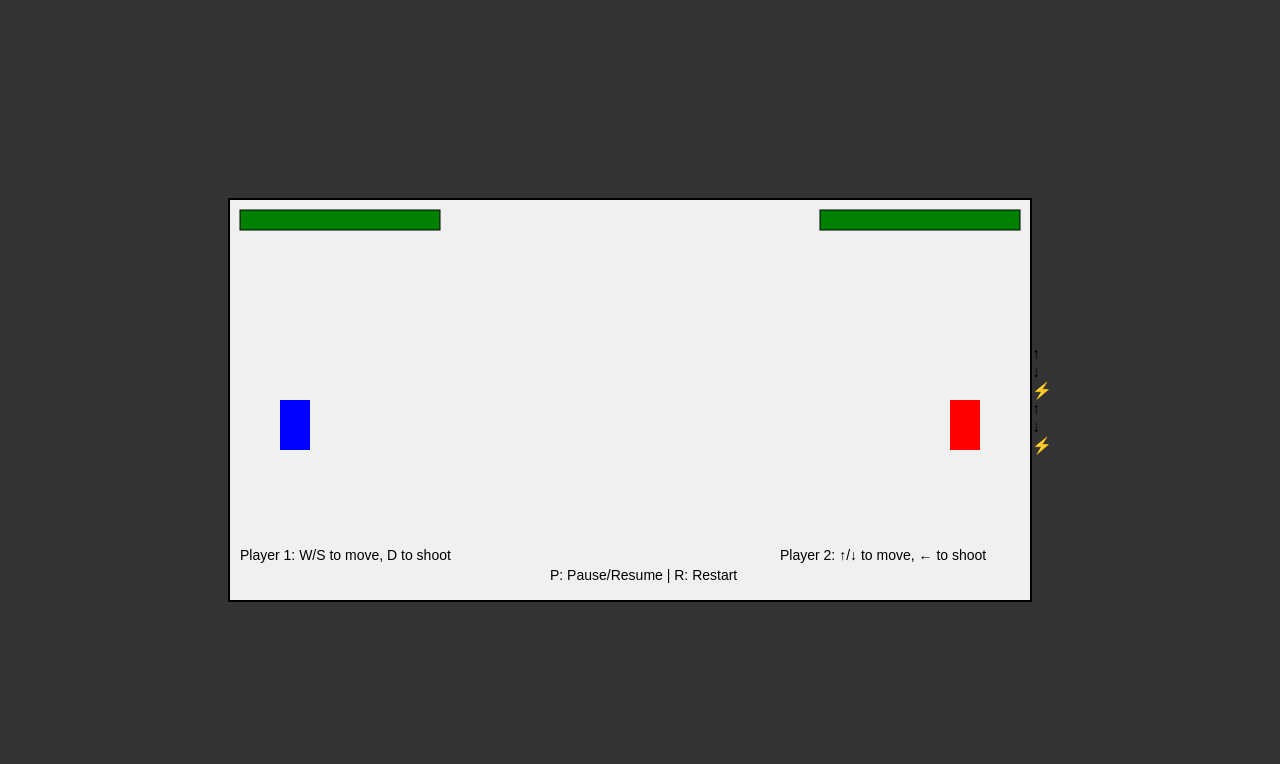
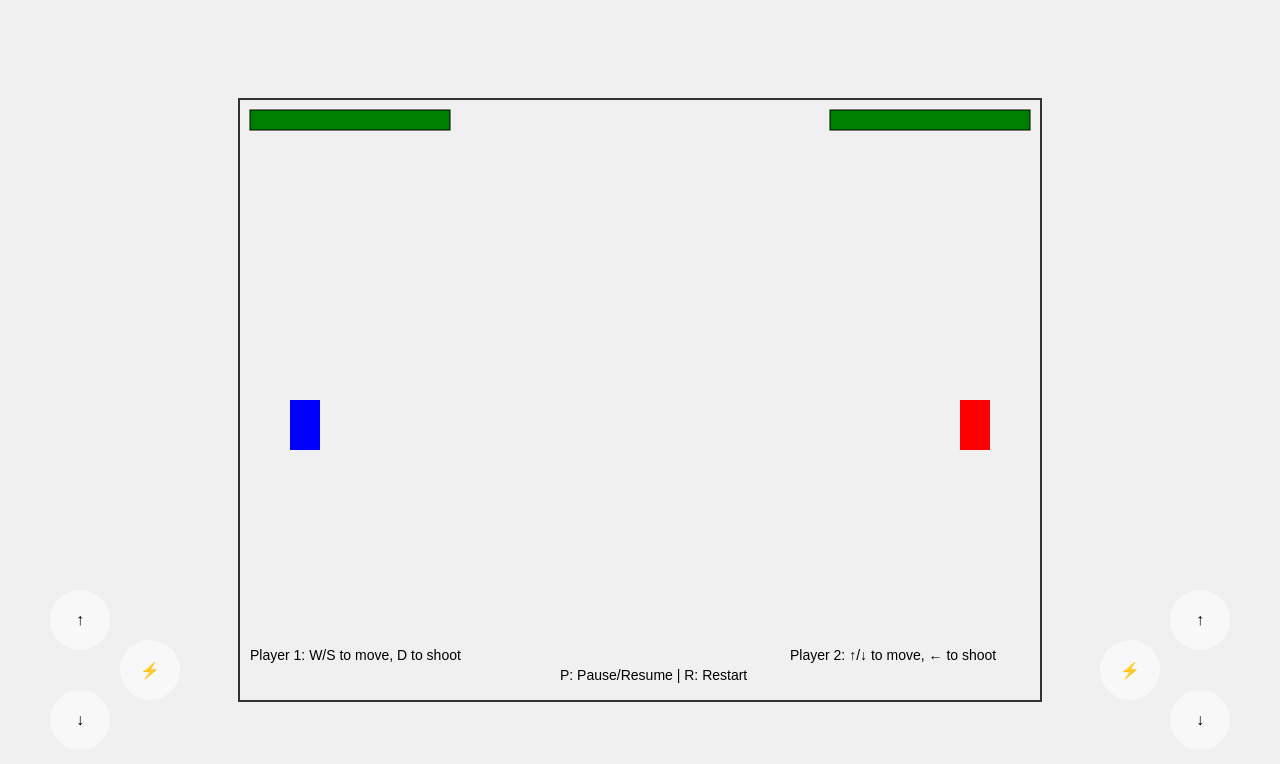
Before and after one commit to Chandan-Mishra25/bulletsinair, a plain HTML site: page index.html in a window 1280 px wide. Drawn offline with Linux system fonts and the light colour scheme.

Commit message:
Update index.html

```diff
--- a/index.html
+++ b/index.html
@@ -1,24 +1,31 @@
 <!DOCTYPE html>
-<html>
+<html lang="en">
 <head>
-    <title>2D Shooter Game</title>
+    <meta charset="UTF-8">
+    <meta name="viewport" content="width=device-width, initial-scale=1.0, maximum-scale=1.0, user-scalable=no">
+    <title>Snake & Bait Game</title>
+    <link rel="stylesheet" href="mobile-controls.css">
     <style>
-        canvas {
-            border: 2px solid black;
-            background-color: #f0f0f0;
-        }
         body {
+            margin: 0;
+            padding: 0;
             display: flex;
             justify-content: center;
             align-items: center;
-            height: 100vh;
-            margin: 0;
-            background-color: #333;
+            min-height: 100vh;
+            background-color: #f0f0f0;
+            overflow: hidden;
+            touch-action: none;
+        }
+        canvas {
+            border: 2px solid #333;
+            max-width: 100%;
+            max-height: 100vh;
         }
     </style>
 </head>
 <body>
-    <canvas id="gameCanvas" width="800" height="400"></canvas>
+    <canvas id="gameCanvas" width="800" height="600"></canvas>
     <script src="game.js"></script>
 </body>
 </html>
```
